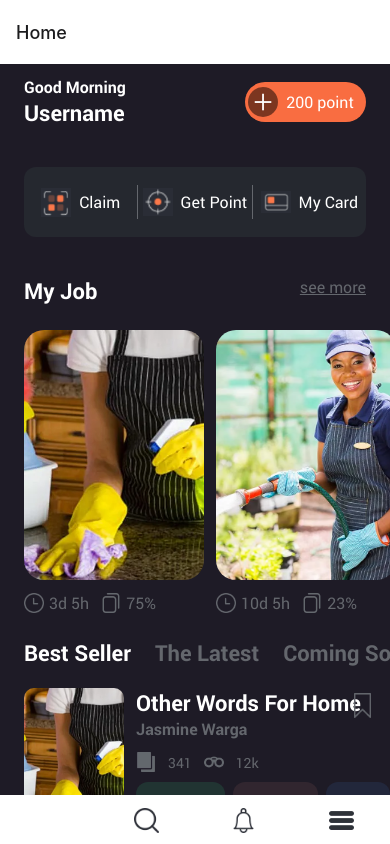
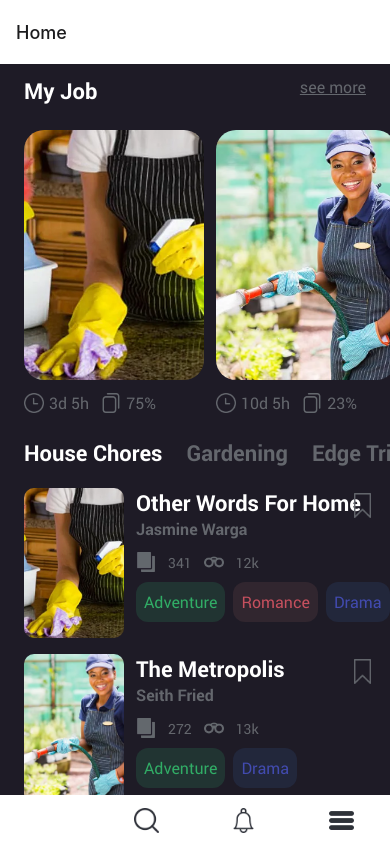
Before and after one commit to Pheon-Dev/wera, a React Native app: screen /Home in a window 390 px wide. Built offline with nearby package versions, Linux system fonts and the light colour scheme.

Commit message:
EDT: Jobs Available and Categories

```diff
--- a/screens/Home.js
+++ b/screens/Home.js
@@ -26,7 +26,7 @@ const Home = ({ navigation }) => {
         point: 200
     }
 
-    const jobOtherWordsForHome = {
+    const jobHouseMaid = {
         id: 1,
         jobName: "Other Words For Home",
         jobCover: images.img_one,
@@ -43,7 +43,7 @@ const Home = ({ navigation }) => {
         navTintColor: "#000"
     }
 
-    const jobTheMetropolis = {
+    const jobGardener = {
         id: 2,
         jobName: "The Metropolis",
         jobCover: images.img_two,
@@ -60,7 +60,7 @@ const Home = ({ navigation }) => {
         navTintColor: "#000"
     }
 
-    const jobTheTinyDragon = {
+    const jobEdgeTrimmer = {
         id: 3,
         jobName: "The Tiny Dragon",
         jobCover: images.img_three,
@@ -79,19 +79,19 @@ const Home = ({ navigation }) => {
 
     const myJobsData = [
         {
-            ...jobOtherWordsForHome,
+            ...jobHouseMaid,
             completion: "75%",
             lastRead: "3d 5h",
 
         },
         {
-            ...jobTheMetropolis,
+            ...jobGardener,
             completion: "23%",
             lastRead: "10d 5h",
 
         },
         {
-            ...jobTheTinyDragon,
+            ...jobEdgeTrimmer,
             completion: "10%",
             lastRead: "1d 2h",
 
@@ -101,23 +101,23 @@ const Home = ({ navigation }) => {
     const categoriesData = [
         {
             id: 1,
-            categoryName: "Best Seller",
+            categoryName: "House Chores",
             jobs: [
-                jobOtherWordsForHome, jobTheMetropolis, jobTheTinyDragon
+                jobHouseMaid, jobGardener, jobEdgeTrimmer
             ]
         },
         {
             id: 2,
-            categoryName: "The Latest",
+            categoryName: "Gardening",
             jobs: [
-                jobTheMetropolis
+                jobGardener
             ]
         },
         {
             id: 3,
-            categoryName: "Coming Soon",
+            categoryName: "Edge Trimming",
             jobs: [
-                jobTheTinyDragon
+                jobEdgeTrimmer
             ]
         },
     ]
@@ -477,10 +477,10 @@ const Home = ({ navigation }) => {
     return (
         <SafeAreaView style={{ flex: 1, backgroundColor: COLORS.black }}>
             {/* Header Section */}
-            <View style={{ height: 200 }}>
-                {renderHeader(profile)}
-                {renderButtonSection()}
-            </View>
+            {/* <View style={{ height: 200 }}> */}
+            {/*     {renderHeader(profile)} */}
+            {/*     {renderButtonSection()} */}
+            {/* </View> */}
 
             {/* Body Section */}
             <ScrollView style={{ marginTop: SIZES.radius }}>
```
